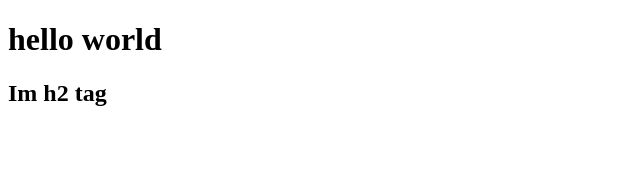
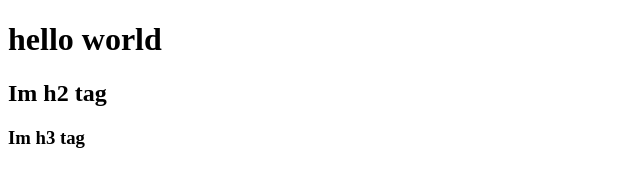
Before and after one commit to 1234567collab/project2, a plain HTML site: page index.html in a window 1280 px wide. Shown: the whole page, without its empty margins (0-640 px from the left). Drawn offline with Linux system fonts and the light colour scheme.

Commit message:
added h3 tag

```diff
--- a/index.html
+++ b/index.html
@@ -8,5 +8,6 @@
   <body>
     <h1>hello world</h1>
     <h2>Im h2 tag</h2>
+    <h3>Im h3 tag</h3>
   </body>
 </html>
```
